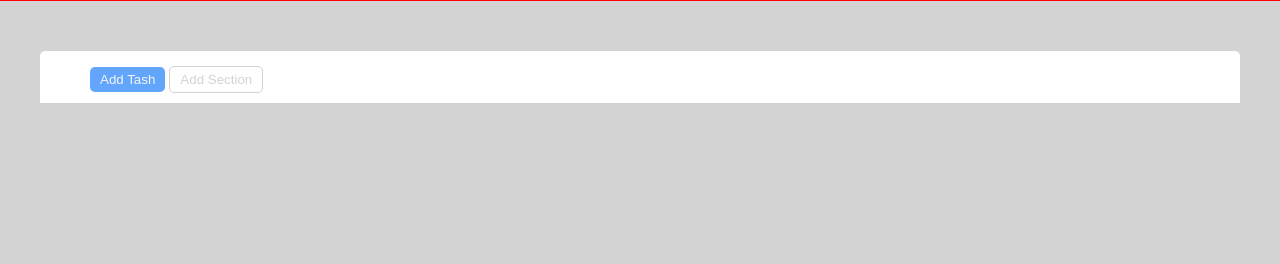
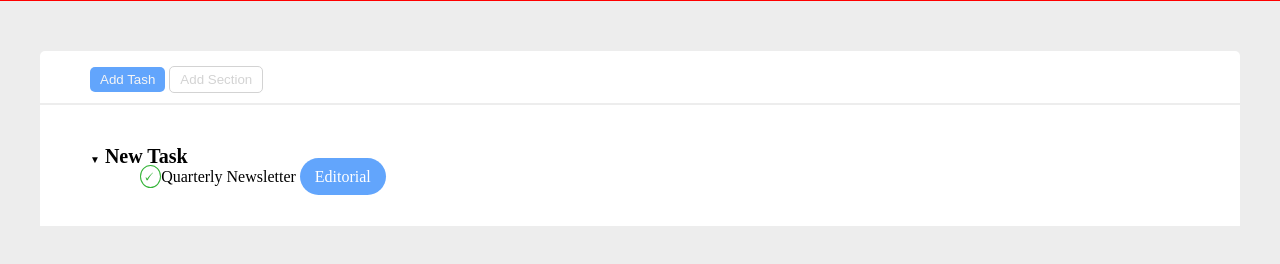
Before and after one commit to LucaConiglio/html-css-toboolist, a plain HTML site: page index.html in a window 1280 px wide. Shown: the part 60-324 px from the top of the page. Drawn offline with Linux system fonts and the light colour scheme.

Commit message:
sistemazione prime righe

```diff
--- a/css/style.css
+++ b/css/style.css
@@ -18,13 +18,12 @@ header{
     vertical-align: 30%;
 }
 body{
-    background-color: lightgray;
+    background-color: rgb(237, 237, 237);
 }
 main{
 
     width: 1200px;
     margin: auto;
-
 }
 .container-top{
     margin-top: 50px;
@@ -48,3 +47,31 @@ main{
     border: 0.5px solid lightgrey;
     color: lightgray;
 }
+.container{
+    background-color: white;
+    margin-top: 2px;
+}
+.symbol-arrow{
+    font-size: x-small;
+}
+.content-box{
+    padding: 40px 50px;
+}
+h3{
+    font-size: 20;
+}
+.row{
+    padding: 50px;
+}
+#verify{
+    border: 1px solid rgb(53, 180, 57);
+    border-radius: 100%;
+    padding: 2px;
+    color: rgb(53, 180, 57);
+}
+.last-span{
+    background-color: rgb(98, 165, 252);
+    color: white;
+    padding: 10px 15px;
+    border-radius: 20px;
+}
--- a/index.html
+++ b/index.html
@@ -1,4 +1,5 @@
 <html lang="it">
+
 <head>
     <meta charset="UTF-8">
     <meta http-equiv="X-UA-Compatible" content="IE=edge">
@@ -6,7 +7,9 @@
     <title>Tobolist</title>
     <link rel="stylesheet" href="css/style.css">
 </head>
+
 <body>
+    <!--logo e titolo-->
     <header>
         <img id="logo" src="../img/logo.png" alt="">
         <span class="logo-title">Toboolist</span>
@@ -16,11 +19,21 @@
             <button class="button" id="button-left">Add Tash</button>
             <button class="button" id="button-right">Add Section</button>
         </div>
+        <!--inizio parte new task-->
         <div class="container">
             <div class="content-box newtask">
-
+                <h3><span class="symbol-arrow">&#9660;</span> New Task</h3>
+                <span class="row">
+                    <span id="verify">
+                        &#128504;
+                    </span>Quarterly Newsletter
+                    <span class="last-span">
+                        Editorial
+                    </span>
+                </span>
             </div>
         </div>
     </main>
 </body>
+
 </html>
```
